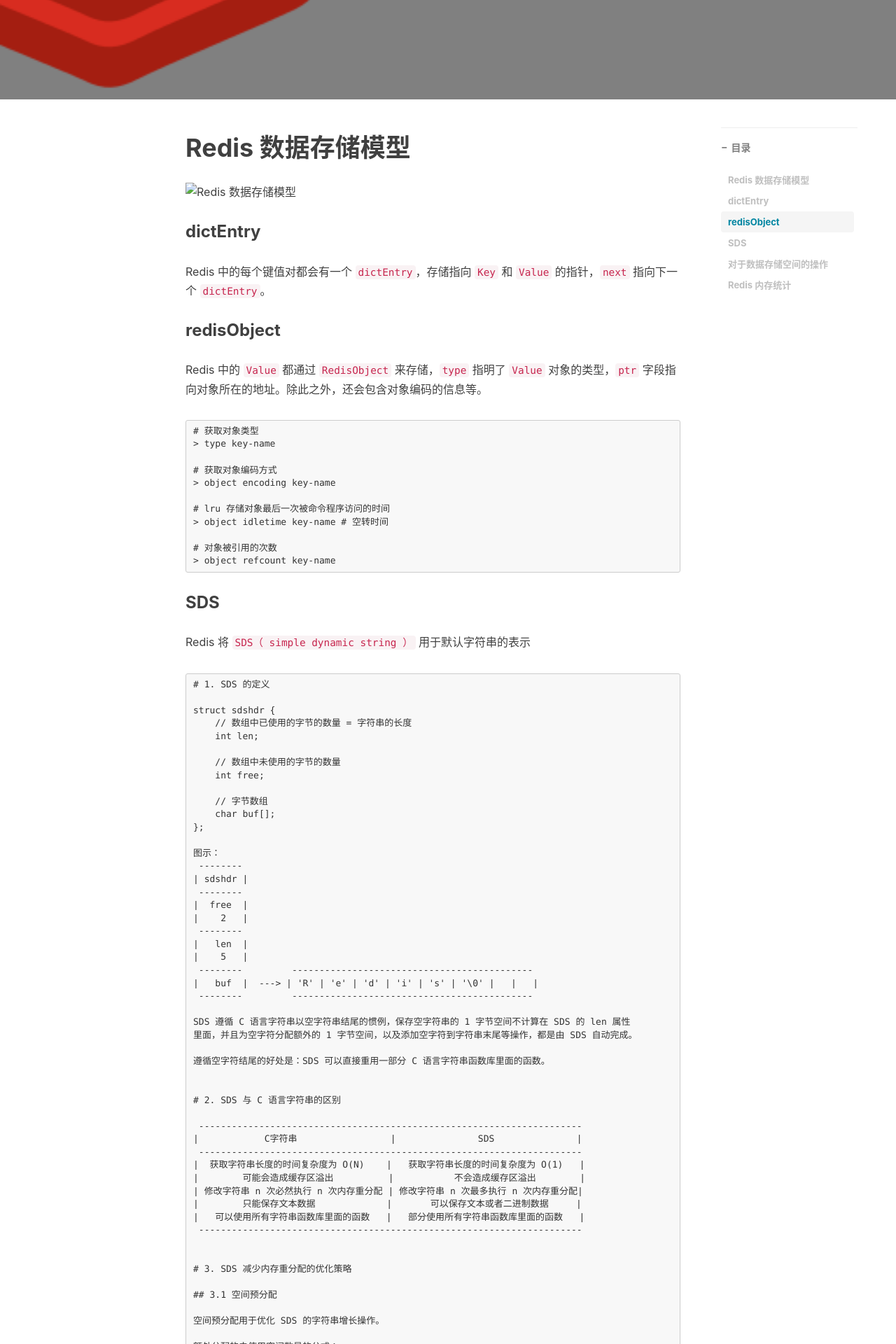
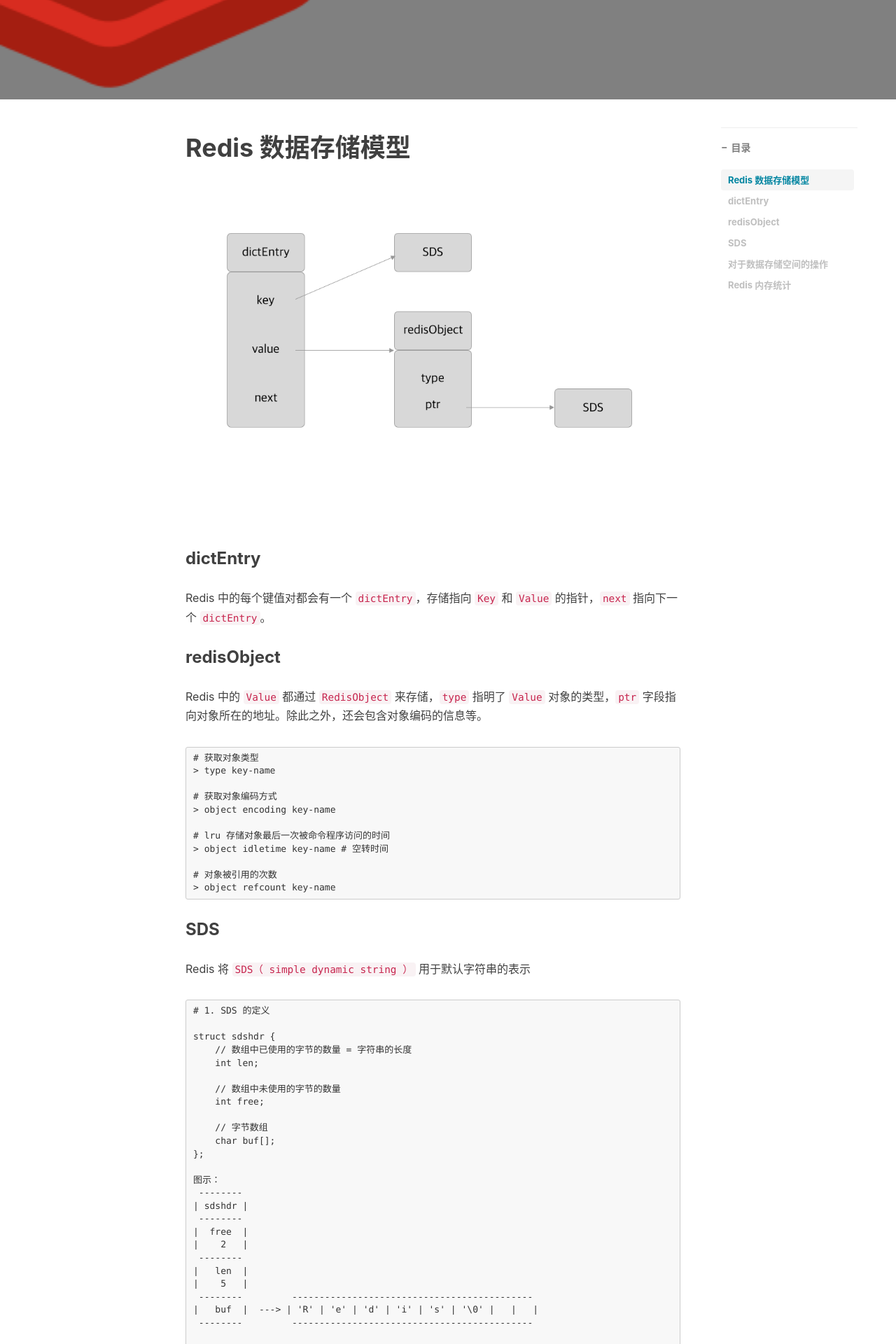
Before and after one commit to zyt312074545/zyt312074545.github.io, a Jekyll site: the page built from _posts/2018-11-17-redis-2.md, in a window 1280 px wide. Shown: the part 381-2301 px from the top of the page at 70% size. Built offline with Jekyll 4.4.1, drawn with Linux system fonts in a browser that asks for light colours; nearby versions of some CDN libraries; comment, search, counter and statistics services are not loaded.

Commit message:
Update 2018-11-17-redis-2.md

```diff
--- a/_posts/2018-11-17-redis-2.md
+++ b/_posts/2018-11-17-redis-2.md
@@ -13,7 +13,7 @@ tags:
 
 # Redis 数据存储模型
 
-![Redis 数据存储模型](../img/redis-data-store.png)
+![Redis 数据存储模型](https://github.com/zyt312074545/zyt312074545.github.io/blob/master/img/redis-data-store.png)
 
 ### dictEntry
 
```
